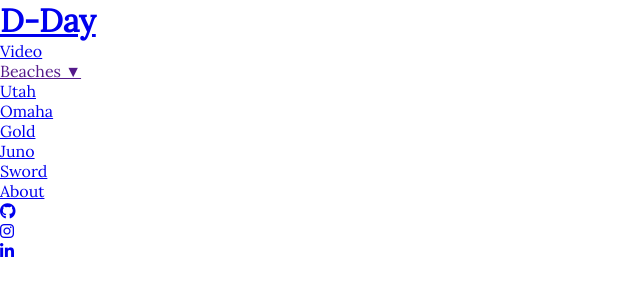
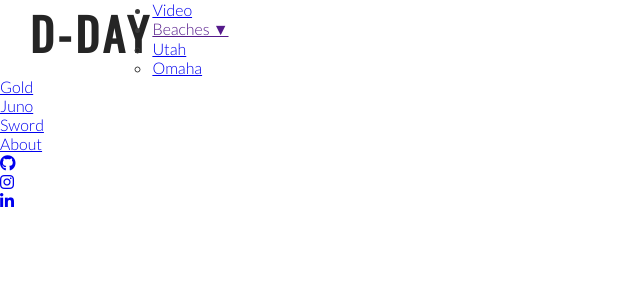
Before and after one commit to jlawson-design/dday-operation-overlord, a plain HTML site: page index.html in a window 1280 px wide. Shown: the whole page, without its empty margins (0-640 px from the left). Drawn offline with nearby package versions, Linux system fonts and the light colour scheme; a web font is replaced by a local one.

Commit message:
feat: Add minor style changes

```diff
--- a/assets/css/style.css
+++ b/assets/css/style.css
@@ -1,13 +1,28 @@
-@import url('https://fonts.googleapis.com/css2?family=Lora&family=PT+Mono&display=swap');
+@import url('https://fonts.googleapis.com/css?family=Oswald|Lato:300');
 
 /* Initialise webpage with zero values */
-* {
+*{
     margin: 0;
     padding: 0;
     border: 0;
 }
+
 /* Style for overall webpage */
 body {
-    font-family: 'Lora', sans-serif;
-    color: #000000
+    font-family: Lato, sans-serif;
+    color: #3a3a3a;
 }
+
+h1,
+h2 {
+    font-family: Oswald, sans-serif;
+    text-transform: uppercase;
+    letter-spacing: 4px;
+    color: #252525;
+}
+
+#logo {
+    float: left;
+    font-size: 280%;
+    margin-left: 30px;
+}
--- a/index.html
+++ b/index.html
@@ -9,7 +9,7 @@
     <meta name="viewport" content="width=device-width, initial-scale=1.0">
 
     <!-- Stylesheet -->
-    <link href="assets/css/style.css" rel="stylesheet">
+    <link href="assets/css/style.css" rel="stylesheet" type="text/css">
 
     <!-- Page Icon -->
     <link rel="shortcut icon" type="x-icon" href="assets/img/dday-icon.jpeg">
```
Also changed, not shown: 1 other file.
